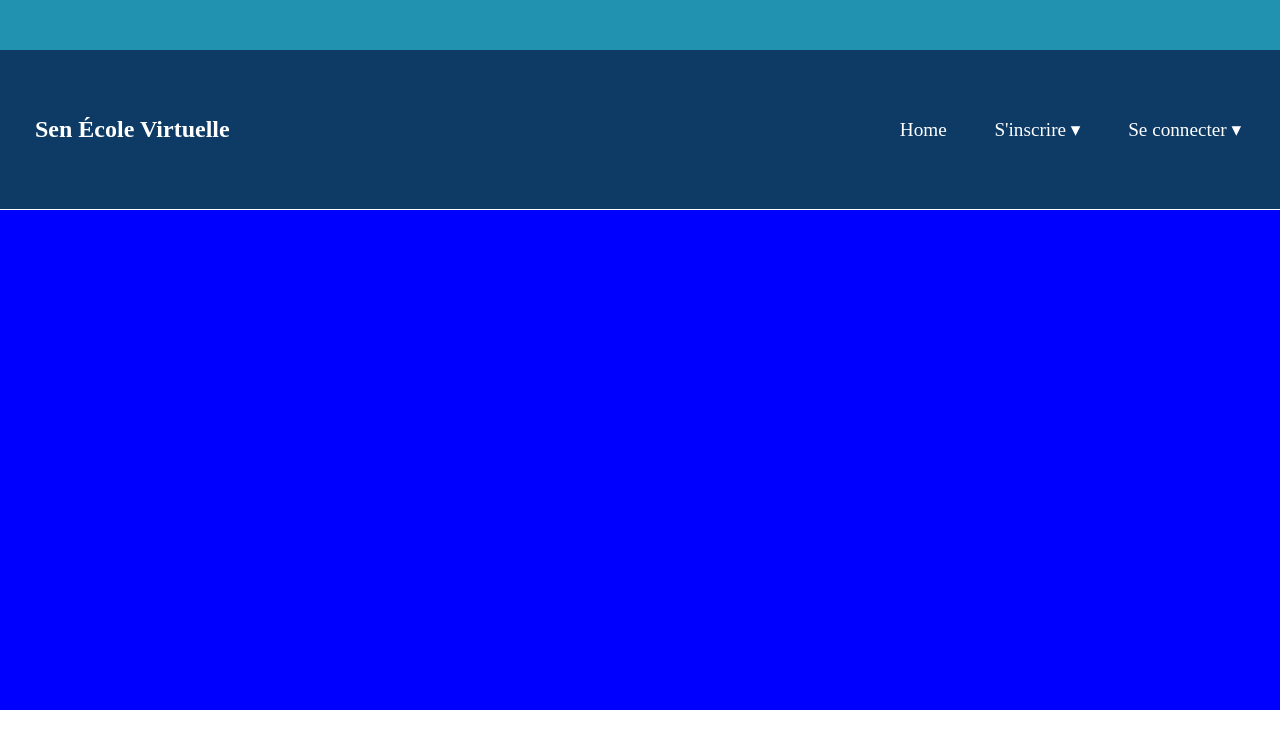
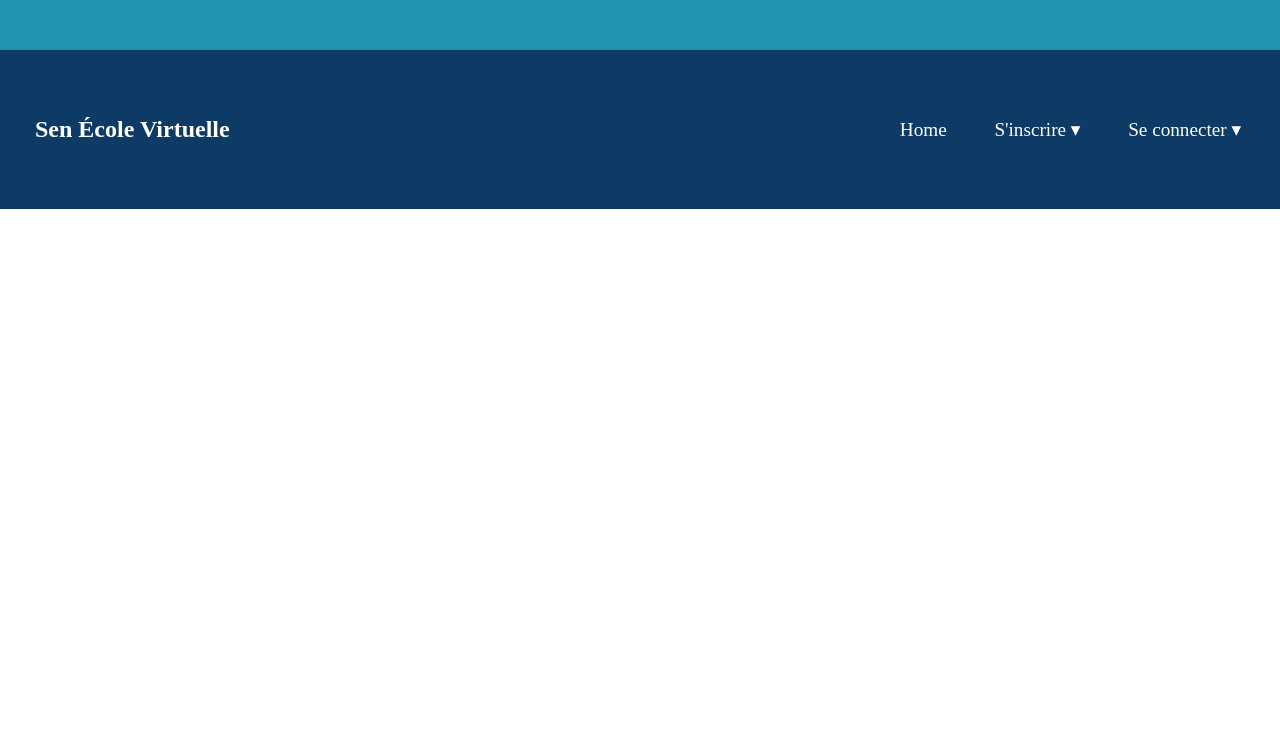
Before and after one commit to WALY-FALL/sevfront, a React (Create React App) app: page / in a window 1280 px wide. Shown: the top 748 px of the page. Built offline with nearby package versions, Linux system fonts and the light colour scheme; no server answers.

Commit message:
deployed

```diff
--- a/src/style/home.css
+++ b/src/style/home.css
@@ -2,7 +2,7 @@
     width: 100%;
     max-width: 100%;
     overflow: hidden;
-    background-color: blue;
+    /*background-color: blue;*/
     height: 500px;
   }
 
```
